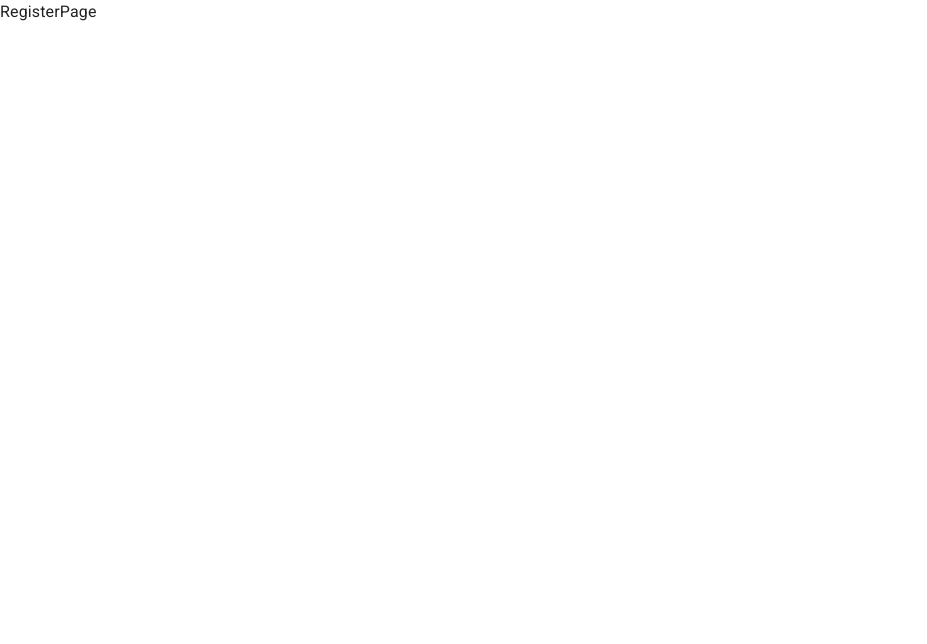
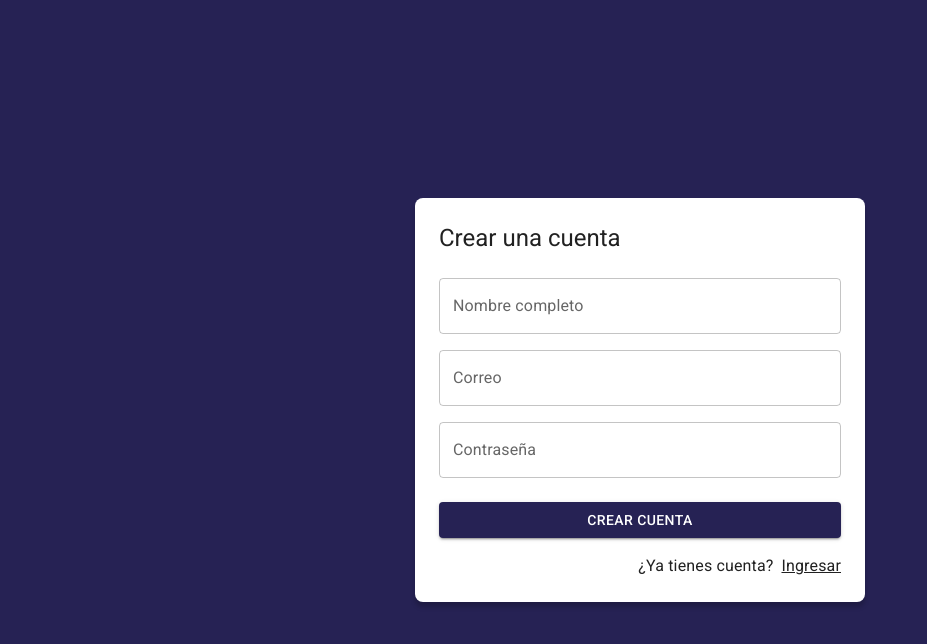
Before and after one commit to JorgeLuisParedes/journal-app, a React (Vite) app: page /auth/register in a window 1280 px wide. Shown: the top 644 px of the page, without its empty margins (0-927 px from the left). Built offline with nearby package versions, Linux system fonts and the light colour scheme.

Commit message:
Diseño RegisterPage

```diff
--- a/src/auth/pages/LoginPage.jsx
+++ b/src/auth/pages/LoginPage.jsx
@@ -1,7 +1,7 @@
 import { Link as RouterLink } from 'react-router-dom';
 import { Google } from '@mui/icons-material';
 import { Button, Grid, Link, TextField, Typography } from '@mui/material';
-import { AuthLayout } from '../layout/AuthLayout';
+import { AuthLayout } from '../layout';
 
 export const LoginPage = () => {
 	return (
--- a/src/auth/pages/RegisterPage.jsx
+++ b/src/auth/pages/RegisterPage.jsx
@@ -1,3 +1,54 @@
+import { Link as RouterLink } from 'react-router-dom';
+import { Google } from '@mui/icons-material';
+import { Button, Grid, Link, TextField, Typography } from '@mui/material';
+import { AuthLayout } from '../layout';
+
 export const RegisterPage = () => {
-	return <div>RegisterPage</div>;
+	return (
+		<AuthLayout title='Crear una cuenta'>
+			<form>
+				<Grid container>
+					<Grid item xs={12} sx={{ mt: 2 }}>
+						<TextField
+							label='Nombre completo'
+							type='text'
+							placeholder='Nombre completo'
+							fullWidth
+						/>
+					</Grid>
+					<Grid item xs={12} sx={{ mt: 2 }}>
+						<TextField
+							label='Correo'
+							type='email'
+							placeholder='correo@google.com'
+							fullWidth
+						/>
+					</Grid>
+					<Grid item xs={12} sx={{ mt: 2 }}>
+						<TextField
+							label='Contraseña'
+							type='password'
+							placeholder='Contraseña'
+							fullWidth
+						/>
+					</Grid>
+
+					<Grid container spacing={2} sx={{ mb: 2, mt: 1 }}>
+						<Grid item xs={12}>
+							<Button variant='contained' fullWidth>
+								Crear cuenta
+							</Button>
+						</Grid>
+					</Grid>
+
+					<Grid container direction='row' justifyContent='end'>
+						<Typography sx={{ mr: 1 }}>¿Ya tienes cuenta?</Typography>
+						<Link component={RouterLink} color={'inherit'} to='/auth/login'>
+							Ingresar
+						</Link>
+					</Grid>
+				</Grid>
+			</form>
+		</AuthLayout>
+	);
 };
```
